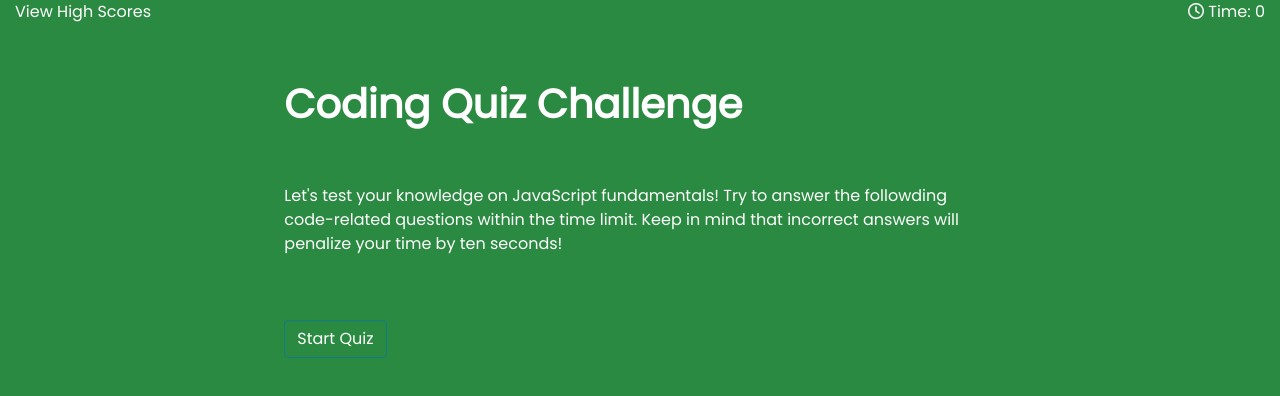
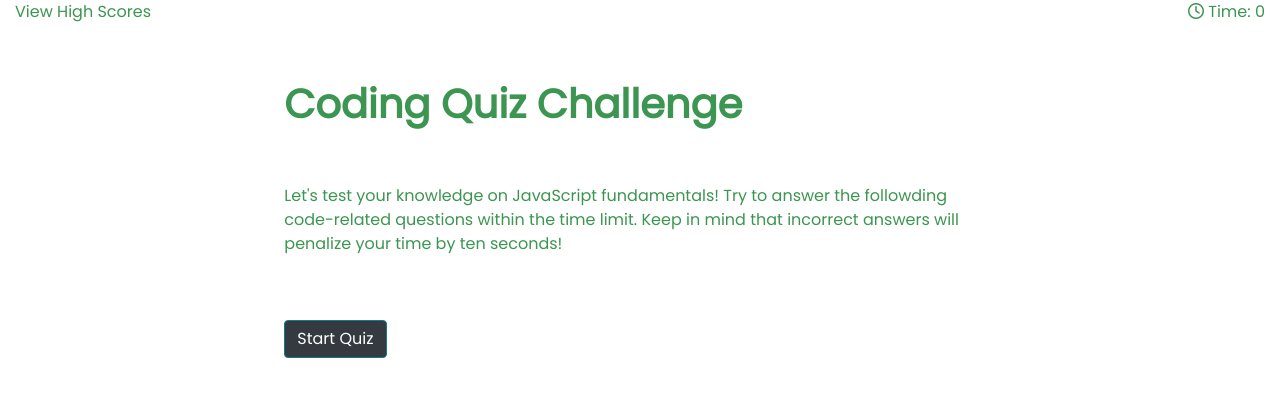
Before and after one commit to avii004/Codequiz, a plain HTML site: page index.html in a window 1280 px wide. Both pictures are taken after a click on the button "Start Quiz". Drawn offline with nearby package versions, Linux system fonts and the light colour scheme.

Commit message:
Update style.css

```diff
--- a/assets/css/style.css
+++ b/assets/css/style.css
@@ -1,16 +1,16 @@
 body {
-    background-color: #2B8A41;
+    background-color: #0D0D0D);
     font-family: 'Poppins', sans-serif;
-    color: #FEFEFE;
+    color: #3C9551;
 }
 
 h1,
 h2 {
-    color: #FEFEFE;
+    color: #3C9551;
 }
 
 a {
-    color: #FEFEFE;
+    color: #3C9551;
 }
 
 a:hover {
@@ -20,7 +20,7 @@ a:hover {
 .btn:focus, .btn:active, .btn:visited {
     outline: none !important;
     box-shadow: none !important;
-    background-color: #2B8A41;
+    background-color: #343a40;
 }
 
 #finalScore {
@@ -29,5 +29,5 @@ a:hover {
 
 #answerCheck {
     font-style: italic;
-    color:  #FEFEFE;
+    color: #3C9551;
 }
```
